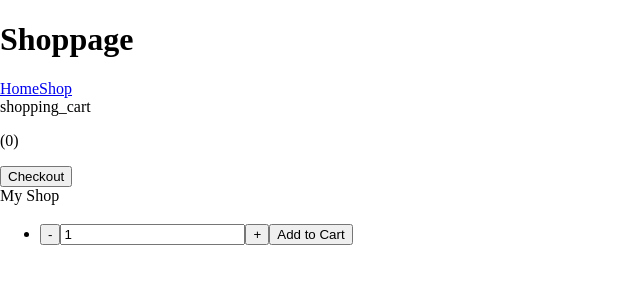
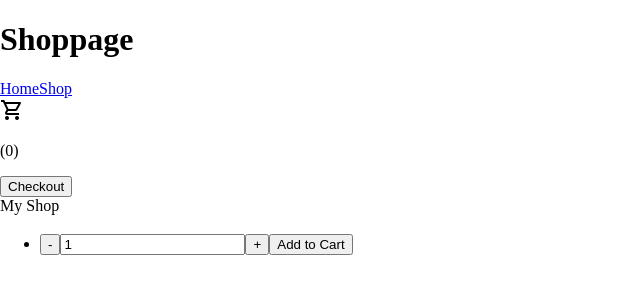
Before and after one commit to sky-pose-rick/shopping-page, a React (Create React App) app: page /shop in a window 1280 px wide. Shown: the top 300 px of the page, without its empty margins (0-640 px from the left). Built offline with nearby package versions, Linux system fonts and the light colour scheme.

Commit message:
use png for cart icon

```diff
--- a/src/Cart.css
+++ /dev/null
@@ -1 +0,0 @@
-@import url('https://fonts.googleapis.com/icon?family=Material+Icons');
--- a/src/Cart.js
+++ b/src/Cart.js
@@ -7,9 +7,7 @@ function Cart(props) {
 
   return (
     <div className="Cart">
-      <span className="material-icons-outlined">
-        shopping_cart
-      </span>
+      <img src="./shopping-page/img/cart_24dp.png" alt="Cart: " />
       <p>
         (
         {value}
```
Also changed, not shown: public/img/cart_24dp.png (added), 1 other file (tests, documents, lock files or other folders).
